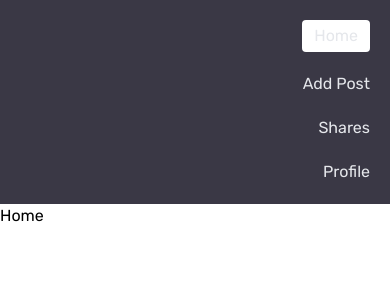
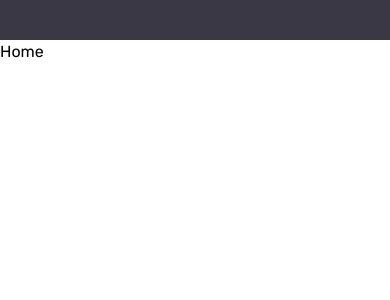
Before and after one commit to Sulaiman-Baig/social_network_website, a React (Create React App) app: page / in a window 390 px wide. Shown: the top 300 px of the page. Built offline with nearby package versions, Linux system fonts and the light colour scheme.

Commit message:
mobile and web view for header

```diff
--- a/package.json
+++ b/package.json
@@ -10,6 +10,7 @@
     "firebase": "^9.22.1",
     "react": "^18.2.0",
     "react-dom": "^18.2.0",
+    "react-icons": "^4.9.0",
     "react-redux": "^8.0.5",
     "react-router-dom": "^6.11.1",
     "react-scripts": "5.0.1",
--- a/src/components/Header.js
+++ b/src/components/Header.js
@@ -1,8 +1,9 @@
-import React from "react";
+import React, { useState } from "react";
 import { Link, useLocation } from "react-router-dom";
-
+import { CgMenuRightAlt } from "react-icons/cg";
 const Header = () => {
   const location = useLocation();
+  const [showMenu, setShowMenu] = useState(true);
   const menuItems = [
     {
       title: "Home",
@@ -21,17 +22,48 @@ const Header = () => {
       path: "/profil",
     },
   ];
+
   return (
     <div className="p-5 bg-primary">
-      <div className="flex space-x-10 justify-end items-center md:flex-col md:items-end md:space-y-5 ">
+      {showMenu && (
+        <div className="flex justify-end mr-5 mt-5 lg:hidden xl:hidden  3xl:hidden bg-primary">
+          <CgMenuRightAlt size={30} color="white" />
+        </div>
+      )}
+      {/* web view */}
+      <div className="flex space-x-10 justify-end items-center md:hidden">
         {menuItems.map((item) => {
           return (
-            <Link to={`${item.path}`} className={`text-gray-200 ${item.path == location.pathname && 'bg-white text-black rounded py-1 px-3'}`} >
+            <Link
+              to={`${item.path}`}
+              className={`text-gray-200 ${
+                item.path === location.pathname &&
+                "bg-white text-black rounded py-1 px-3"
+              }`}
+            >
               {item.title}
             </Link>
           );
         })}
       </div>
+      {/*  mobile view  */}
+      {showMenu && (
+        <div className="flex space-x-10 justify-end items-end flex-col space-y-5 lg:hidden xl:hidden 3xl:hidden ">
+          {menuItems.map((item) => {
+            return (
+              <Link
+                to={`${item.path}`}
+                className={`text-gray-200 ${
+                  item.path === location.pathname &&
+                  "bg-white text-black rounded py-1 px-3"
+                }`}
+              >
+                {item.title}
+              </Link>
+            );
+          })}
+        </div>
+      )}
     </div>
   );
 };
--- a/tailwind.config.js
+++ b/tailwind.config.js
@@ -7,6 +7,7 @@ module.exports = {
         primary: "#3A3845",
       },
       screens: {
+        "3xl": { max: "1920px" },
         "2xl": { max: "1535px" },
         // => @media (max-width: 1535px) { ... }
 
```
